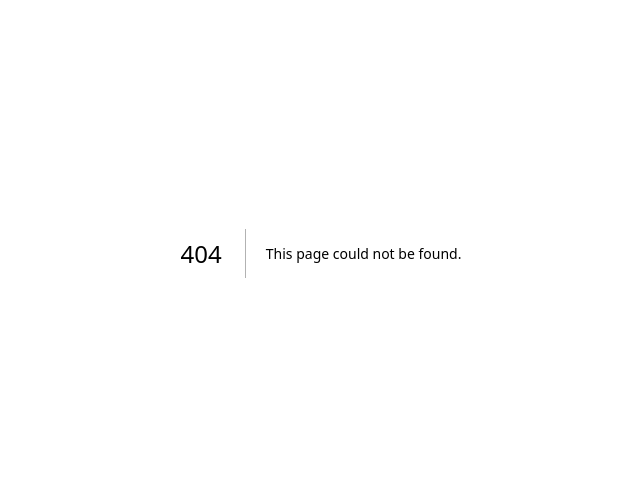
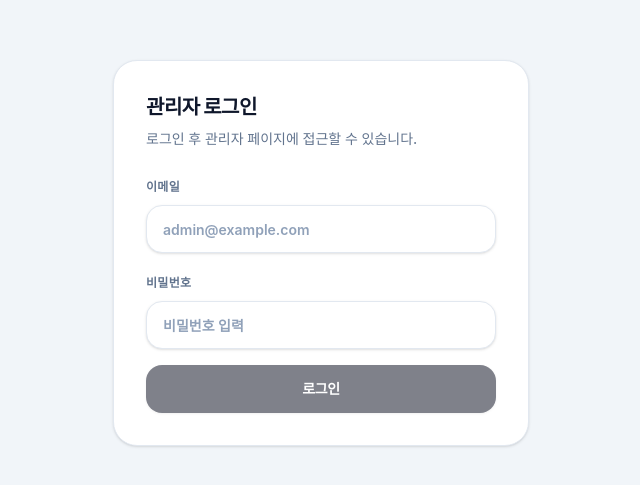
Before and after one commit to picassoautokr-pixel/free-tour-bus, a Next.js app: page /admin/login in a window 1280 px wide. Before the commit this address had no page. Shown: the part 147-632 px from the top of the page, without its empty margins (319-959 px from the left). Built offline with nearby package versions, Linux system fonts and the light colour scheme; no server answers.

Commit message:
Add admin email display and logout functionality in admin applications page: implemented state management for admin email retrieval and loading status, added a logout button, enhancing user experience and admin interaction.

```diff
--- /dev/null
+++ b/app/admin/login/page.tsx
@@ -0,0 +1,124 @@
+"use client";
+
+import { useEffect, useMemo, useState } from "react";
+import { useRouter } from "next/navigation";
+
+import { createSupabaseClient } from "@/lib/supabase";
+
+export default function AdminLoginPage() {
+  const router = useRouter();
+  const nextPath = useMemo(() => {
+    if (typeof window === "undefined") return "/admin";
+    try {
+      const sp = new URLSearchParams(window.location.search);
+      return sp.get("next") || "/admin";
+    } catch {
+      return "/admin";
+    }
+  }, []);
+
+  const [email, setEmail] = useState("");
+  const [password, setPassword] = useState("");
+  const [isSubmitting, setIsSubmitting] = useState(false);
+  const [errorMessage, setErrorMessage] = useState<string | null>(null);
+
+  useEffect(() => {
+    // 이미 로그인 상태면 바로 /admin
+    (async () => {
+      try {
+        const supabase = createSupabaseClient();
+        const { data } = await supabase.auth.getUser();
+        if (data.user) router.replace("/admin");
+      } catch {
+        // ignore
+      }
+    })();
+  }, [router]);
+
+  const onSubmit = async () => {
+    setIsSubmitting(true);
+    setErrorMessage(null);
+    try {
+      const supabase = createSupabaseClient();
+      const { error } = await supabase.auth.signInWithPassword({
+        email: email.trim(),
+        password,
+      });
+
+      if (error) {
+        setErrorMessage(error.message);
+        return;
+      }
+
+      router.replace(nextPath);
+    } catch (e) {
+      setErrorMessage(e instanceof Error ? e.message : String(e));
+    } finally {
+      setIsSubmitting(false);
+    }
+  };
+
+  return (
+    <div className="min-h-screen bg-slate-100">
+      <div className="mx-auto flex min-h-screen max-w-md items-center px-4 py-10">
+        <div className="w-full rounded-3xl border border-slate-200 bg-white p-6 shadow-sm sm:p-8">
+          <h1 className="text-xl font-black tracking-tight text-slate-900">
+            관리자 로그인
+          </h1>
+          <p className="mt-2 text-sm font-medium text-slate-500">
+            로그인 후 관리자 페이지에 접근할 수 있습니다.
+          </p>
+
+          <div className="mt-6 space-y-4">
+            <label className="block">
+              <span className="text-xs font-semibold uppercase tracking-wide text-slate-500">
+                이메일
+              </span>
+              <input
+                type="email"
+                inputMode="email"
+                autoComplete="email"
+                value={email}
+                onChange={(e) => setEmail(e.target.value)}
+                className="mt-2 h-12 w-full rounded-2xl border border-slate-200 bg-white px-4 text-sm font-semibold text-slate-900 shadow-sm outline-none placeholder:text-slate-400 focus:border-blue-500 focus:ring-2 focus:ring-blue-500/20"
+                placeholder="admin@example.com"
+              />
+            </label>
+
+            <label className="block">
+              <span className="text-xs font-semibold uppercase tracking-wide text-slate-500">
+                비밀번호
+              </span>
+              <input
+                type="password"
+                autoComplete="current-password"
+                value={password}
+                onChange={(e) => setPassword(e.target.value)}
+                className="mt-2 h-12 w-full rounded-2xl border border-slate-200 bg-white px-4 text-sm font-semibold text-slate-900 shadow-sm outline-none placeholder:text-slate-400 focus:border-blue-500 focus:ring-2 focus:ring-blue-500/20"
+                placeholder="비밀번호 입력"
+              />
+            </label>
+
+            {errorMessage ? (
+              <div
+                className="rounded-2xl border border-red-200 bg-red-50 px-4 py-3 text-sm font-semibold text-red-800"
+                role="alert"
+              >
+                {errorMessage}
+              </div>
+            ) : null}
+
+            <button
+              type="button"
+              onClick={() => void onSubmit()}
+              disabled={isSubmitting || email.trim() === "" || password === ""}
+              className="h-12 w-full rounded-2xl bg-slate-950 text-sm font-black tracking-tight text-white shadow-sm transition hover:bg-slate-900 disabled:cursor-not-allowed disabled:opacity-50"
+            >
+              {isSubmitting ? "로그인 중…" : "로그인"}
+            </button>
+          </div>
+        </div>
+      </div>
+    </div>
+  );
+}
--- a/app/admin/page.tsx
+++ b/app/admin/page.tsx
@@ -646,6 +646,9 @@ function DetailSlidePanel({
 }
 
 export default function AdminApplicationsPage() {
+  const [adminEmail, setAdminEmail] = useState<string | null>(null);
+  const [authLoading, setAuthLoading] = useState(true);
+
   const [rows, setRows] = useState<ApplicationDetail[]>([]);
   const [loading, setLoading] = useState(true);
   const [error, setError] = useState<string | null>(null);
@@ -662,6 +665,30 @@ export default function AdminApplicationsPage() {
     const timerId = window.setTimeout(() => setToastMessage(null), 3200);
     return () => window.clearTimeout(timerId);
   }, [toastMessage]);
+
+  useEffect(() => {
+    // 로그인된 관리자 이메일 표시용
+    (async () => {
+      try {
+        const supabase = createSupabaseClient();
+        const { data } = await supabase.auth.getUser();
+        setAdminEmail(data.user?.email ?? null);
+      } catch {
+        setAdminEmail(null);
+      } finally {
+        setAuthLoading(false);
+      }
+    })();
+  }, []);
+
+  const handleLogout = useCallback(async () => {
+    try {
+      const supabase = createSupabaseClient();
+      await supabase.auth.signOut();
+    } finally {
+      window.location.href = "/admin/login";
+    }
+  }, []);
 
   const handleStatusSaved = useCallback(
     (
@@ -890,6 +917,13 @@ export default function AdminApplicationsPage() {
             <p className="mt-0.5 text-sm text-slate-500">
               무료관광버스 신청 목록 · 행을 눌러 상세 보기
             </p>
+            <p className="mt-1 text-xs font-semibold text-slate-500">
+              {authLoading
+                ? "관리자 확인 중…"
+                : adminEmail
+                  ? `관리자: ${adminEmail}`
+                  : "관리자: -"}
+            </p>
           </div>
           <div className="flex items-center gap-2">
             <button
@@ -924,6 +958,13 @@ export default function AdminApplicationsPage() {
               className="rounded-lg border border-slate-200 bg-white px-3 py-2 text-sm font-semibold text-slate-700 shadow-sm transition hover:bg-slate-50 disabled:opacity-50"
             >
               새로고침
+            </button>
+            <button
+              type="button"
+              onClick={() => void handleLogout()}
+              className="rounded-lg border border-slate-200 bg-white px-3 py-2 text-sm font-semibold text-slate-700 shadow-sm transition hover:bg-slate-50"
+            >
+              로그아웃
             </button>
           </div>
         </div>
--- a/lib/supabase.ts
+++ b/lib/supabase.ts
@@ -1,9 +1,9 @@
-import { createClient } from "@supabase/supabase-js";
+import { createBrowserClient } from "@supabase/ssr";
 
 /**
  * Supabase 브라우저/서버 공용 클라이언트를 만듭니다.
  *
- * - App Router의 Client Component, Server Component, Route Handler 어디서든 호출 가능합니다.
+ * - Client Component에서 Supabase Auth(session)까지 함께 쓰는 용도입니다.
  * - `NEXT_PUBLIC_` 접두사로 브라우저에 노출되므로, 반드시 Supabase RLS(행 수준 보안)를 설정하세요.
  * - 실제 비밀키(service_role)는 절대 넣지 마세요.
  */
@@ -17,5 +17,5 @@ export function createSupabaseClient() {
     );
   }
 
-  return createClient(url, anonKey);
+  return createBrowserClient(url, anonKey);
 }
--- /dev/null
+++ b/middleware.ts
@@ -0,0 +1,52 @@
+import { createServerClient } from "@supabase/ssr";
+import { NextResponse, type NextRequest } from "next/server";
+
+export async function middleware(request: NextRequest) {
+  const { pathname } = request.nextUrl;
+
+  // /admin/login 은 인증 없이 접근 허용
+  if (pathname === "/admin/login") {
+    return NextResponse.next();
+  }
+
+  const response = NextResponse.next();
+
+  const url = process.env.NEXT_PUBLIC_SUPABASE_URL;
+  const anonKey = process.env.NEXT_PUBLIC_SUPABASE_ANON_KEY;
+
+  if (!url?.trim() || !anonKey?.trim()) {
+    // 환경변수가 없으면 보호 로직을 수행할 수 없어 그대로 통과
+    return response;
+  }
+
+  const supabase = createServerClient(url, anonKey, {
+    cookies: {
+      getAll() {
+        return request.cookies.getAll();
+      },
+      setAll(cookiesToSet) {
+        for (const { name, value, options } of cookiesToSet) {
+          response.cookies.set(name, value, options);
+        }
+      },
+    },
+  });
+
+  const {
+    data: { user },
+  } = await supabase.auth.getUser();
+
+  if (!user) {
+    const redirectUrl = request.nextUrl.clone();
+    redirectUrl.pathname = "/admin/login";
+    // 로그인 후 돌아올 경로 (선택)
+    redirectUrl.searchParams.set("next", pathname);
+    return NextResponse.redirect(redirectUrl);
+  }
+
+  return response;
+}
+
+export const config = {
+  matcher: ["/admin/:path*"],
+};
```
